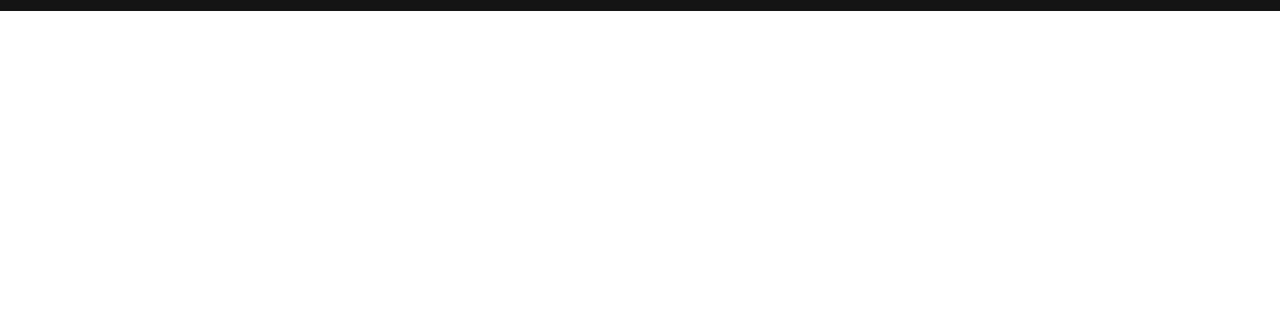
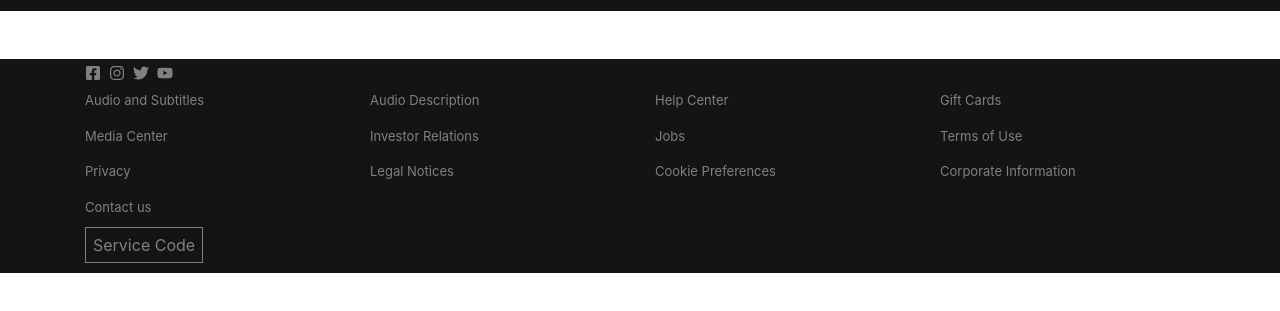
Before and after one commit to Radensuaso/m4d5-react-netflix, a React (Create React App) app: page / in a window 1280 px wide. Shown: the part 315-626 px from the top of the page. Built offline with nearby package versions, Linux system fonts and the light colour scheme.

Commit message:
footer complete

```diff
--- a/src/App.css
+++ b/src/App.css
@@ -36,6 +36,7 @@
 footer {
   background-color: #141414;
   color: #808080;
+
 }
 
 p {
--- a/src/App.js
+++ b/src/App.js
@@ -1,10 +1,12 @@
 import "./App.css"
 import NetflixNavbar from "./components/NetflixNavbar"
+import Footer from './components/Footer'
 
 function App() {
   return (
     <>
       <NetflixNavbar />
+      <Footer />
     </>
   )
 }
--- a/src/components/footer.jsx
+++ b/src/components/footer.jsx
@@ -0,0 +1,50 @@
+import { Container, Row,Col } from 'react-bootstrap';
+import { FaFacebookSquare, FaInstagram, FaTwitter, FaYoutube} from 'react-icons/fa'
+
+const Footer = () => (
+  <footer className="mt-5">
+    <Container>
+      <Row>
+        <Col xs={12} className="mb-2">
+          <FaFacebookSquare className="mr-2" />
+          <FaInstagram className="mr-2"/>
+          <FaTwitter className="mr-2"/>
+          <FaYoutube/>
+        </Col>
+        <Col xs={6} lg={3}>
+          <p className="text-nowrap">Audio and Subtitles</p>
+          <p className="text-nowrap">Media Center</p>
+          <p className="text-nowrap">Privacy</p>
+          <p className="text-nowrap">Contact us</p>
+          </Col>
+        <Col xs={6} lg={3}>
+          <p className="text-nowrap">Audio Description</p>
+          <p className="text-nowrap">Investor Relations</p>
+          <p className="text-nowrap">Legal Notices</p>
+          </Col>
+        <Col xs={6} lg={3}>
+          <p className="text-nowrap">Help Center</p>
+          <p className="text-nowrap">Jobs</p>
+          <p className="text-nowrap">Cookie Preferences</p>
+          </Col>
+        <Col xs={6} lg={3}>
+          <p className="text-nowrap">Gift Cards</p>
+          <p className="text-nowrap">Terms of Use</p>
+          <p className="text-nowrap">Corporate Information</p>
+          </Col>
+        <Col xs={12} ClassName="mb-2 my-4">
+          <a className="service-code" href="#">
+            Service Code
+          </a>
+          </Col>
+        <Col xs={12} ClassName="mb-2">
+          <p id="copyright">
+            {/* &reg;1997 - 2019 Netflix, Inc. {i-0d00fcda2fdf9c0de} */}
+          </p>
+          </Col>
+      </Row>
+    </Container>
+  </footer>
+);
+
+export default Footer
```
Also changed, not shown: 1 other file (tests, documents, lock files or other folders).
